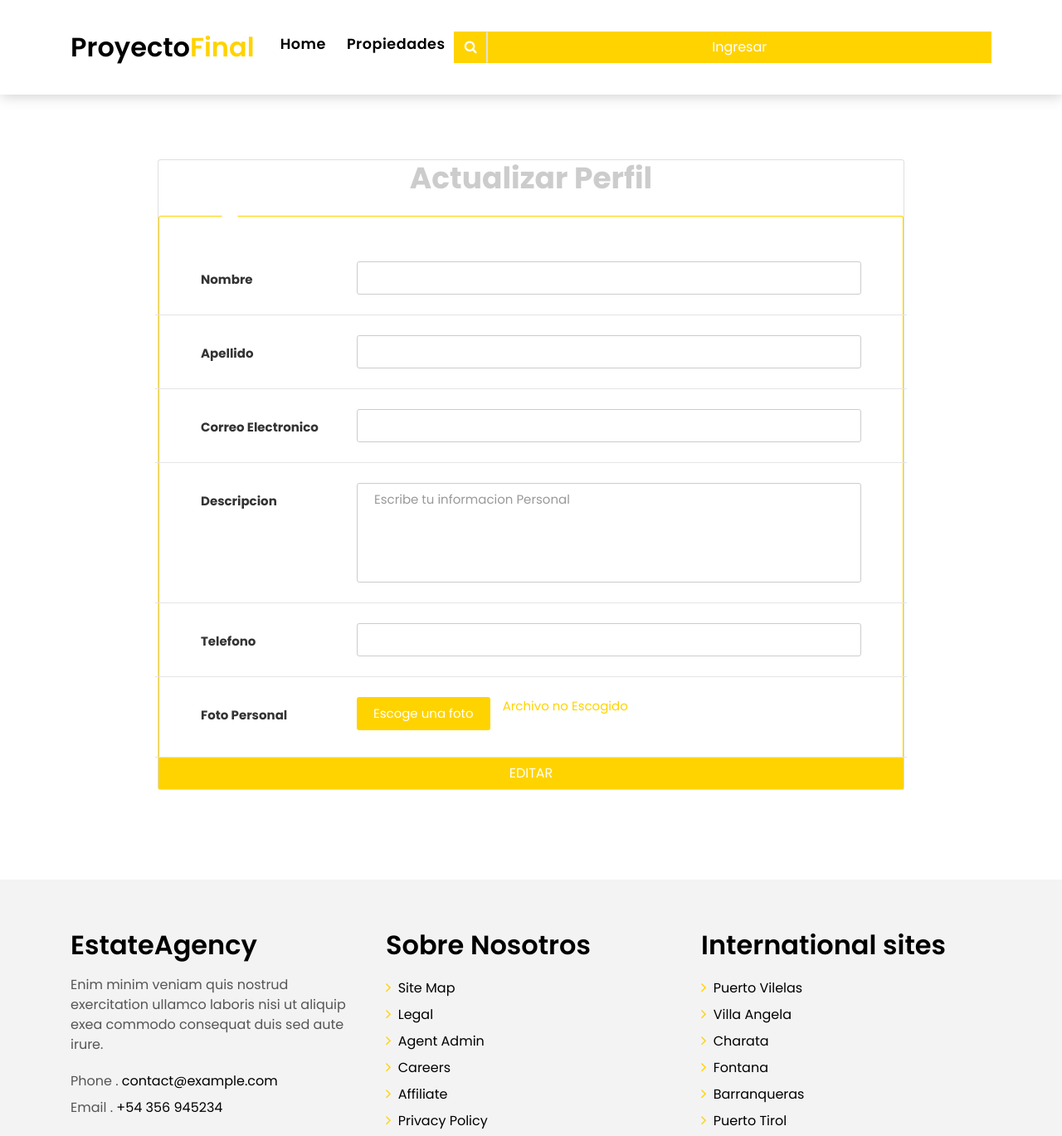
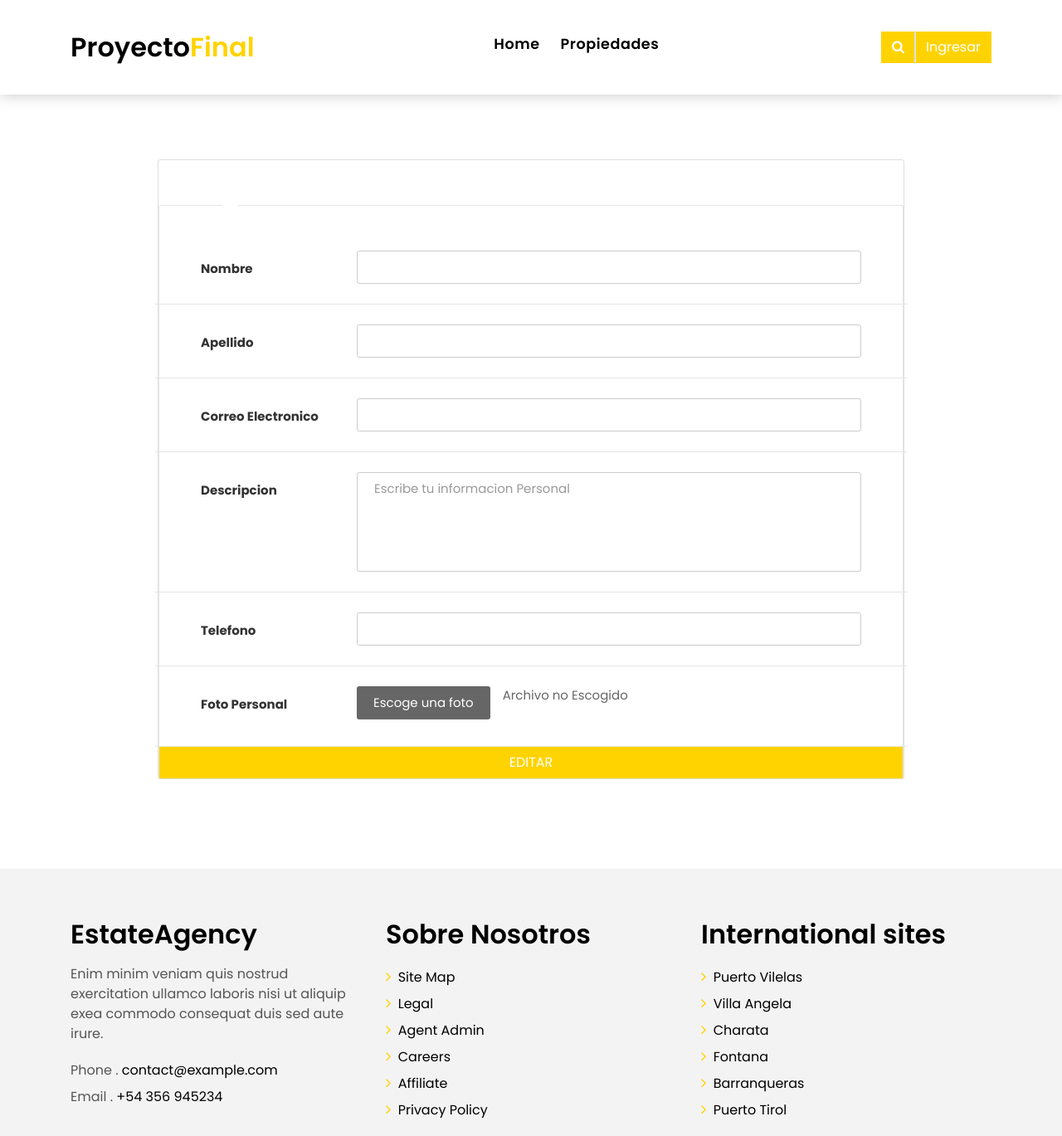
Before and after one commit to Info-Grupo-N-10/Informatorio-2020, a Django app: page /Perfil/Crear/ in a window 1280 px wide. Shown: the top 1369 px of the page at 83% size. Run offline with Django 3.2, Linux system fonts and the light colour scheme; parts of the project's set-up code (start-up, migrations or seed data) failed here and were passed over; some libraries are stand-ins or nearby versions.

Commit message:
editar_template_listo

```diff
--- a/proyecto_final-master/proyectoFinal/proyectoFinal/settings/base.py
+++ b/proyecto_final-master/proyectoFinal/proyectoFinal/settings/base.py
@@ -31,7 +31,7 @@
     'django.contrib.sessions',
     'django.contrib.messages',
     'django.contrib.staticfiles',
-    'crispy_forms',
+    # 'crispy_forms',
     'apps.usuarios',
     'apps.perfil',
     'apps.publicacion',
--- a/proyecto_final-master/proyectoFinal/static/css/main.css
+++ b/proyecto_final-master/proyectoFinal/static/css/main.css
@@ -1,3 +1,11 @@
+
+#actualizar{
+  color: #FFF;
+  font-family: 'Poppins', sans-serif;
+  margin-bottom: 0px;
+  font-weight: 500;
+  line-height: 1.2;
+}
 
 .form-row {
   display: -webkit-box;
@@ -78,87 +86,8 @@
   max-width: 680px;
 }
 
-input,
-textarea {
-  outline: none;
-  margin: 0;
-  border: none;
-  -webkit-box-shadow: none;
-  -moz-box-shadow: none;
-  box-shadow: none;
-  width: 100%;
-  font-size: 14px;
-  font-family: inherit;
-}
-
 textarea {
   resize: none;
-}
-
-.input-group {
-  position: relative;
-  margin: 0;
-}
-
-.input--style-6,
-.textarea--style-6 {
-  background: transparent;
-  line-height: 38px;
-  border: 1px solid #cccccc;
-  -webkit-border-radius: 3px;
-  -moz-border-radius: 3px;
-  border-radius: 3px;
-  color: #666;
-  font-size: 15px;
-  -webkit-transition: all 0.4s ease;
-  -o-transition: all 0.4s ease;
-  -moz-transition: all 0.4s ease;
-  transition: all 0.4s ease;
-  padding: 0 20px;
-}
-
-.input--style-6::-webkit-input-placeholder,
-.textarea--style-6::-webkit-input-placeholder {
-  /* WebKit, Blink, Edge */
-  color: #999;
-}
-
-.input--style-6:-moz-placeholder,
-.textarea--style-6:-moz-placeholder {
-  /* Mozilla Firefox 4 to 18 */
-  color: #999;
-  opacity: 1;
-}
-
-.input--style-6::-moz-placeholder,
-.textarea--style-6::-moz-placeholder {
-  /* Mozilla Firefox 19+ */
-  color: #999;
-  opacity: 1;
-}
-
-.input--style-6:-ms-input-placeholder,
-.textarea--style-6:-ms-input-placeholder {
-  /* Internet Explorer 10-11 */
-  color: #999;
-}
-
-.input--style-6:-ms-input-placeholder,
-.textarea--style-6:-ms-input-placeholder {
-  /* Microsoft Edge */
-  color: #999;
-}
-
-.input--style-6:focus,
-.textarea--style-6:focus {
-  -webkit-box-shadow: 0px 1px 5px 0px rgba(0, 0, 0, 0.15);
-  -moz-box-shadow: 0px 1px 5px 0px rgba(0, 0, 0, 0.15);
-  box-shadow: 0px 1px 5px 0px rgba(0, 0, 0, 0.15);
-  -webkit-transform: translateY(-3px);
-  -moz-transform: translateY(-3px);
-  -ms-transform: translateY(-3px);
-  -o-transform: translateY(-3px);
-  transform: translateY(-3px);
 }
 
 .textarea--style-6 {
@@ -179,51 +108,12 @@
   }
 }
 
-.input-file {
-  display: none;
-}
-
-.input-file + label {
-  font-size: 15px;
-  color: #fff;
-  color: white;
-  line-height: 40px;
-  background-color:#FFD300;
-  padding: 0 20px;
-  -webkit-border-radius: 3px;
-  -moz-border-radius: 3px;
-  border-radius: 3px;
-  display: inline-block;
-  margin-right: 15px;
-  -webkit-transition: all 0.4s ease;
-  -o-transition: all 0.4s ease;
-  -moz-transition: all 0.4s ease;
-  transition: all 0.4s ease;
-  cursor: pointer;
-}
-
-.input-file:focus + label,
-.input-file + label:hover {
-  background: #1b1b1b;
-}
-
-.input-file__info {
-  font-size: 15px;
-  color: #FFD300;
-}
-
-@media (max-width: 767px) {
-  .input-file__info {
-    display: block;
-    margin-top: 6px;
-  }
-}
 
 
 /* ==========================================================================
    #TITLE
    ========================================================================== */
-.title {
+/*.title {
   font-size: 36px;
   font-weight: 700;
   text-align: left;
@@ -235,7 +125,7 @@
   .title {
     padding: 0 15px;
   }
-}
+}*/
 
 /* ==========================================================================
    #CARD
--- a/proyecto_final-master/proyectoFinal/templates/base.html
+++ b/proyecto_final-master/proyectoFinal/templates/base.html
@@ -30,7 +30,6 @@
 
   <!-- Main Stylesheet File -->
   <link rel="stylesheet" href="{% static 'css/style.css' %}">
-  <link rel="stylesheet" href="{% static 'css/main.css' %}">
 
   <!-- =======================================================
     Theme Name: EstateAgency
@@ -178,8 +177,8 @@
         <a href="{% url 'logout' %}" class="btn btn-b-n border-left ">Salir <i class="fas fa-sign-out-alt"></i></a>
       </div>
       {% else %}
-        <input type="button" class="btn btn-b-n border-left" data-toggle="modal" data-target="#loginModal" aria-expanded="false" value="Ingresar">
-        </input>
+        <button type="button" class="btn btn-b-n border-left" data-toggle="modal" data-target="#loginModal" aria-expanded="false">Ingresar
+        </button>
         <!-- Modal -->
         <div class="modal fade algo" id="loginModal" tabindex="-1" role="dialog" aria-labelledby="exampleModalLabel" aria-hidden="true">
             <div class="modal-dialog modal-dialog-centered" role="document">
@@ -194,7 +193,7 @@
                     <h4>Ingreso</h4>
                   </div>
                   <div class="d-flex flex-column text-center">
-                    <form method="POST">{%csrf_token%}
+                    <form method="POST" action ="{% url 'login'%}">{%csrf_token%}
                       {{form.errors}}
 
                       <div class="form-group">
--- a/proyecto_final-master/proyectoFinal/templates/perfil/crear.html
+++ b/proyecto_final-master/proyectoFinal/templates/perfil/crear.html
@@ -1,12 +1,36 @@
 {% extends 'base.html' %}
-{% load crispy_forms_tags %}
+{% load static %}
 {% block contenido %}
+<!DOCTYPE html>
+<html lang="en">
+<head>
+  <meta charset="utf-8">
+  <title>EstateAgency</title>
+  <meta content="width=device-width, initial-scale=1.0" name="viewport">
+  <meta content="" name="keywords">
+  <meta content="" name="description">
+
+  <link rel="stylesheet" href="https://use.fontawesome.com/releases/v5.7.0/css/all.css" integrity="sha384-lZN37f5QGtY3VHgisS14W3ExzMWZxybE1SJSEsQp9S+oqd12jhcu+A56Ebc1zFSJ" crossorigin="anonymous">
+  <link href="{% static 'lib/font-awesome/css/font-awesome.min.css' %}" rel="stylesheet">
+  <link href="{% static 'lib/animate/animate.min.css' %}" rel="stylesheet">
+  <link href="{% static 'lib/ionicons/css/ionicons.min.css' %}" rel="stylesheet">
+  <link href="{% static 'lib/owlcarousel/assets/owl.carousel.min.css' %}" rel="stylesheet">
+  <link href="{% static 'lib/bootstrap/css/bootstrap.min.css' %}" rel="stylesheet">
+  <link rel="stylesheet" href="{% static 'fonts/material-icon/css/material-design-iconic-font.min.css' %}">
+  <link href="https://fonts.googleapis.com/css?family=Poppins:300,400,500,600,700" rel="stylesheet">
+
+  <link rel="stylesheet" href="{% static 'css/main.css' %}">
+  <link rel="stylesheet" href="{% static 'css/style.css' %}">
+
+</head>
+
+<body>
 	<section class="intro-single">
     <div class="container">
 		<div class="wrapper wrapper--w900">
             <div class="card card-6">
                 <div class="card-heading">
-                    <h2 class="title text-center">Actualizar Perfil</h2>
+                    <h2 class="text-center" style="margin-bottom: 8px; margin-top: 8px;" id="actualizar"><b>Actualizar Perfil</b></h2>
                 </div>
                 <div class="card-body">
 					<form method="POST" enctype="multipart/form-data">
@@ -67,4 +91,20 @@
 		</div>
 	  </div>
 	</section>
+
+    <script src="{% static 'lib/jquery/jquery.min.js' %}"></script>
+  <script src="{% static 'lib/jquery/jquery-migrate.min.js' %}"></script>
+  <script src="{% static 'lib/popper/popper.min.js' %}"></script>
+  <script src="{% static 'lib/bootstrap/js/bootstrap.min.js' %}"></script>
+  <script src="{% static 'lib/easing/easing.min.js' %}"></script>
+  <script src="{% static 'lib/owlcarousel/owl.carousel.min.js' %}"></script>
+  <script src="{% static 'lib/scrollreveal/scrollreveal.min.js' %}"></script>
+  <!-- Contact Form JavaScript File -->
+  <script src="{% static 'contactform/contactform.js' %}"></script>
+  <script src="https://stackpath.bootstrapcdn.com/bootstrap/4.4.1/js/bootstrap.min.js" integrity="sha384-wfSDF2E50Y2D1uUdj0O3uMBJnjuUD4Ih7YwaYd1iqfktj0Uod8GCExl3Og8ifwB6" crossorigin="anonymous"></script>
+  <!-- Template Main Javascript File -->
+
+  <script src="{% static 'js/main.js' %}"></script>
+</body>
+</html>
 {% endblock %}
```
Also changed, not shown: proyecto_final-master/proyectoFinal/manage.py (+0 -24 lines).
